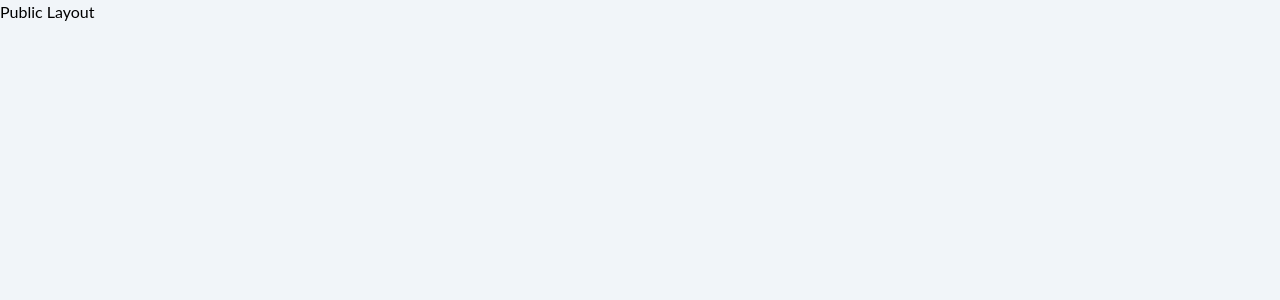
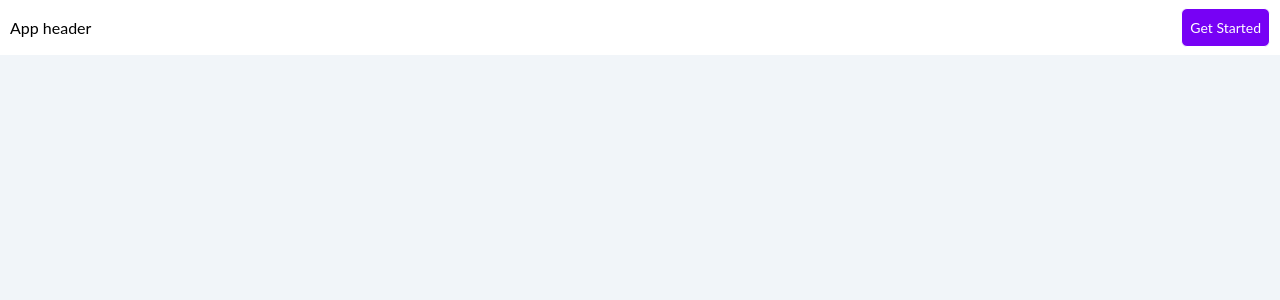
Before and after one commit to EzzatKhaqan/react-admin-dashboard, a React (Vite) app: page / in a window 1280 px wide. Shown: the top 300 px of the page. Built offline with nearby package versions, Linux system fonts and the light colour scheme.

Commit message:
feat: enhance AppButton to support link behavior

```diff
--- a/src/assets/styles/layout/topbar.scss
+++ b/src/assets/styles/layout/topbar.scss
@@ -74,3 +74,17 @@
     }
   }
 }
+
+// ---------------Public Layout----------------------
+
+.app-public-header {
+  width: 100%;
+  height: 55px;
+  background-color: white;
+  position: fixed;
+  top: 0;
+  display: flex;
+  justify-content: space-between;
+  align-items: center;
+  padding: 10px;
+}
--- a/src/layouts/public/AppPublicFooter.jsx
+++ b/src/layouts/public/AppPublicFooter.jsx
@@ -0,0 +1,9 @@
+function AppPublicFooter() {
+  return (
+    <>
+      <h1>Public Header</h1>
+    </>
+  );
+}
+
+export default AppPublicFooter;
--- a/src/layouts/public/AppPublicHeader.jsx
+++ b/src/layouts/public/AppPublicHeader.jsx
@@ -0,0 +1,15 @@
+import { Link } from 'react-router-dom';
+import { AppButton } from '../../shared';
+function AppPublicHeader() {
+  return (
+    <>
+      <div className="app-public-header">
+        <h1>App header</h1>
+
+        <AppButton label="Get Started" type="help" role="link" to="/admin" />
+      </div>
+    </>
+  );
+}
+
+export default AppPublicHeader;
--- a/src/layouts/public/AppPublicLayout.jsx
+++ b/src/layouts/public/AppPublicLayout.jsx
@@ -1,14 +1,10 @@
-import { BrowserRouter as Router } from "react-router-dom";
-
-
-const AppPublicLayout = ()=>{
-
-    return (
-        <>
-            <h1>Public Layout</h1>
-        </>
-    );
+import AppPublicHeader from './AppPublicHeader';
+const AppPublicLayout = () => {
+  return (
+    <>
+      <AppPublicHeader />
+    </>
+  );
 };
 
-
 export default AppPublicLayout;
--- a/src/shared/components/common/button/AppButton.jsx
+++ b/src/shared/components/common/button/AppButton.jsx
@@ -1,3 +1,5 @@
+import { Link } from 'react-router-dom';
+
 export const AppButton = ({
   label,
   disabled = false,
@@ -9,11 +11,16 @@ export const AppButton = ({
   direction = 'ltr',
   loading = false,
   onClick,
+  role = 'button',
+  children,
+  to,
 }) => {
+  const Wrapper = role.toLowerCase() == 'link' ? Link : 'div';
+  const wrapperProps = role.toLowerCase() == 'link' ? { to: to } : {};
   return (
-    <>
+    <Wrapper {...wrapperProps}>
       <button
-        type="button"
+        type={role}
         onClick={onClick}
         className={[
           'e-app-button',
@@ -36,6 +43,6 @@ export const AppButton = ({
           )}
         </div>
       </button>
-    </>
+    </Wrapper>
   );
 };
```
